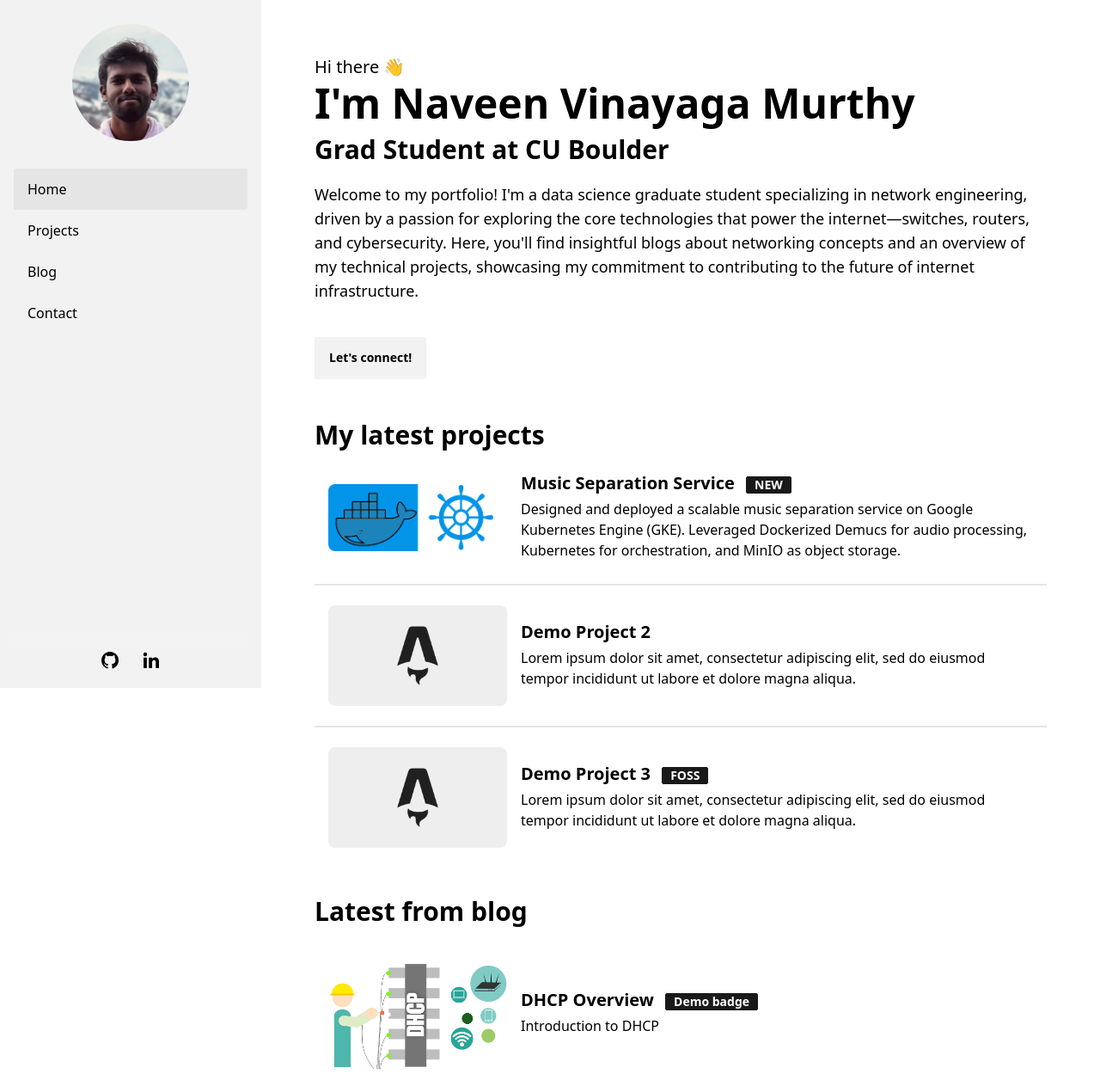
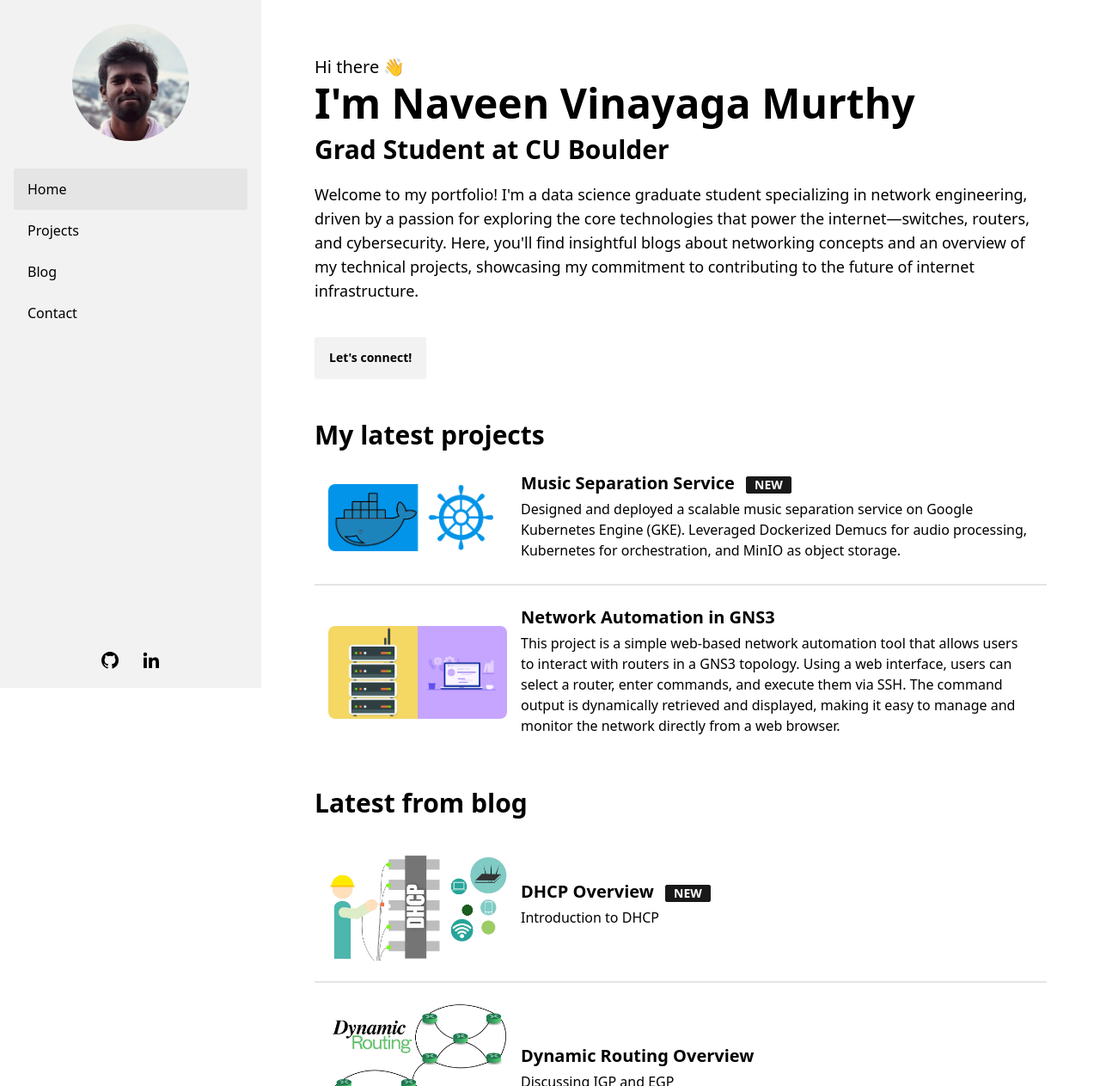
Before and after one commit to NaveenV110/NaveenV110.github.io, an Astro site: page / in a window 1280 px wide. Shown: the top 1263 px of the page at 86% size. Built offline with nearby package versions, Linux system fonts and the light colour scheme; Astro itself is replaced by a stand-in of ours.

Commit message:
New Changes

```diff
--- a/src/content/blog/post3.md
+++ b/src/content/blog/post3.md
@@ -3,7 +3,7 @@ title: "DHCP Overview"
 description: "Introduction to DHCP"
 pubDate: "Sep 12 2022"
 heroImage: "/dhcp.webp"
-badge: "Demo badge"
+badge: "NEW"
 tags: ["DHCP","Networking"]
 ---
 
--- a/src/content/blog/post4.md
+++ b/src/content/blog/post4.md
@@ -3,7 +3,6 @@ title: "Dynamic Routing Overview"
 description: "Discussing IGP and EGP"
 pubDate: "Sep 12 2022"
 heroImage: "/dr2.webp"
-badge: "Demo badge"
 tags: ["Routing Protocols","Networking"]
 ---
 
--- a/src/pages/index.astro
+++ b/src/pages/index.astro
@@ -43,19 +43,12 @@ const last_posts = posts.slice(0, 3);
   />
   <div class="divider my-0"></div>
   <HorizontalCard
-    title="Demo Project 2"
-    img="/post_img.webp"
-    desc="Lorem ipsum dolor sit amet, consectetur adipiscing elit, sed do eiusmod tempor incididunt ut labore et dolore magna aliqua."
-    url="#"
+    title="Network Automation in GNS3"
+    img="/automation.webp"
+    desc="This project is a simple web-based network automation tool that allows users to interact with routers in a GNS3 topology. Using a web interface, users can select a router, enter commands, and execute them via SSH. The command output is dynamically retrieved and displayed, making it easy to manage and monitor the network directly from a web browser."
+    url="https://github.com/NaveenV110/Network-Automation-in-GNS3"
   />
-  <div class="divider my-0"></div>
-  <HorizontalCard
-    title="Demo Project 3"
-    img="/post_img.webp"
-    desc="Lorem ipsum dolor sit amet, consectetur adipiscing elit, sed do eiusmod tempor incididunt ut labore et dolore magna aliqua."
-    url="#"
-    badge="FOSS"
-  />
+
 
   <div>
     <div class="text-3xl w-full font-bold mb-5 mt-10">Latest from blog</div>
--- a/src/pages/projects.astro
+++ b/src/pages/projects.astro
@@ -17,10 +17,10 @@ import HorizontalCard from "../components/HorizontalCard.astro";
   />
   <div class="divider my-0"></div>
   <HorizontalCard
-    title="Demo Project 2"
-    img="/post_img.webp"
-    desc="Lorem ipsum dolor sit amet, consectetur adipiscing elit, sed do eiusmod tempor incididunt ut labore et dolore magna aliqua."
-    url="#"
+    title="Network Automation in GNS3"
+    img="/automation.webp"
+    desc="This project is a simple web-based network automation tool that allows users to interact with routers in a GNS3 topology. Using a web interface, users can select a router, enter commands, and execute them via SSH. The command output is dynamically retrieved and displayed, making it easy to manage and monitor the network directly from a web browser."
+    url="https://github.com/NaveenV110/Network-Automation-in-GNS3"
   />
   <!--
   <div>
```
Also changed, not shown: public/automation.webp (added).
